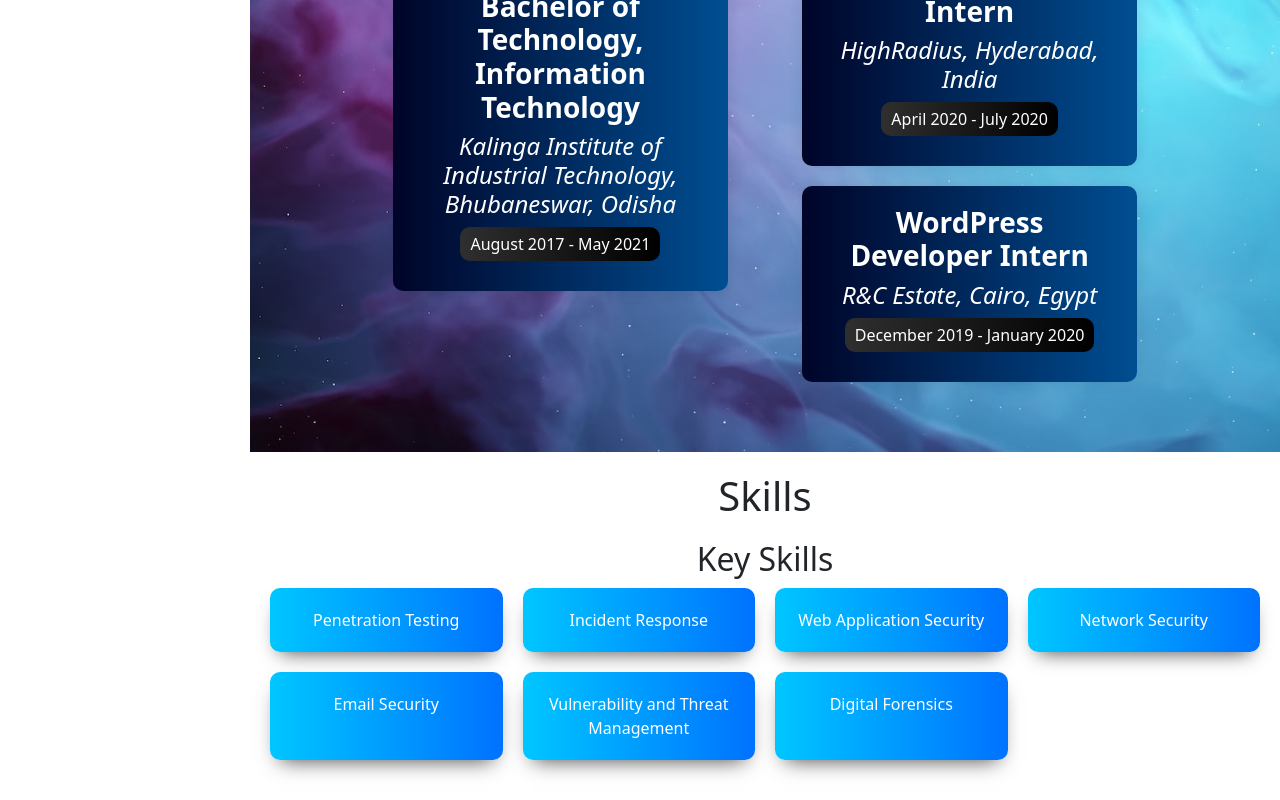
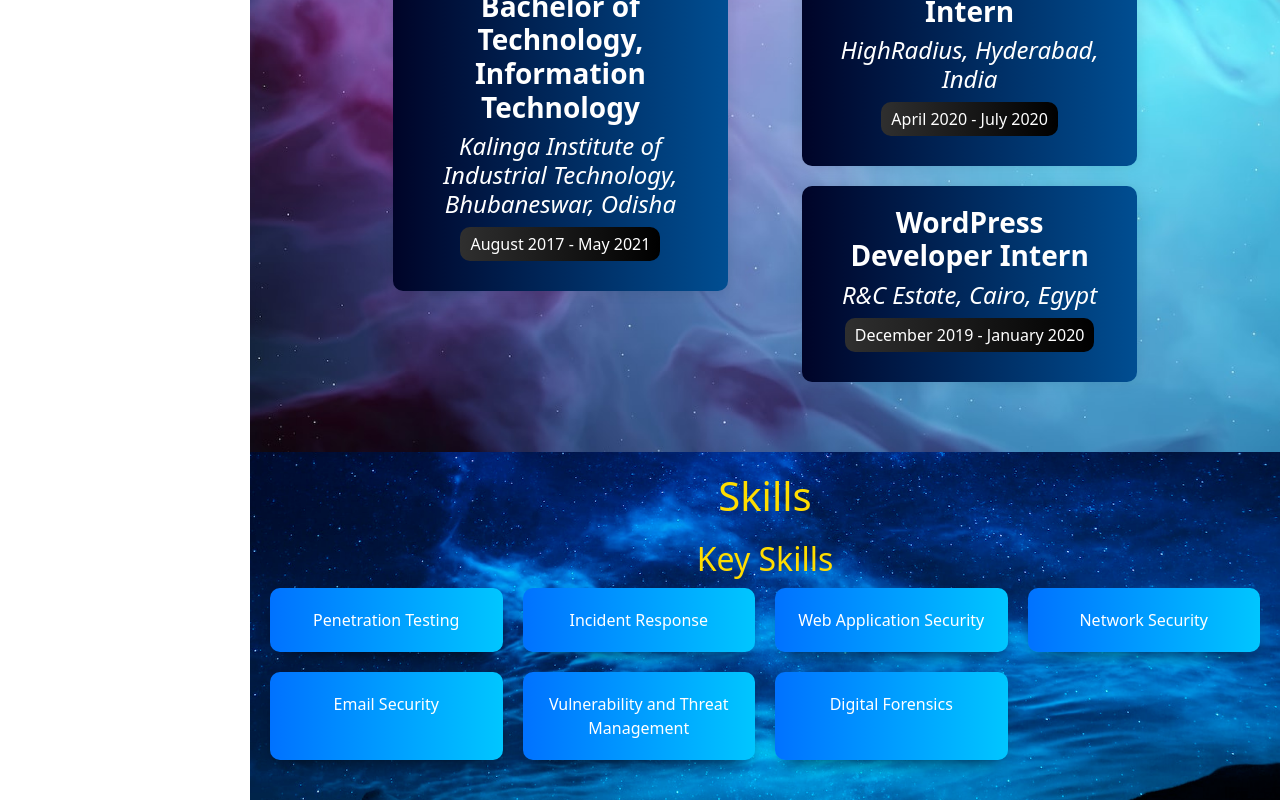
Before and after one commit to theCuriousObserver/My-Portfolio, a React (Create React App) app: page / in a window 1280 px wide. Shown: the part 2075-2875 px from the top of the page. Built offline with nearby package versions, Linux system fonts and the light colour scheme.

Commit message:
Added Colours to Skills

```diff
--- a/src/KeySkills.css
+++ b/src/KeySkills.css
@@ -6,10 +6,10 @@
 
   .skill-item {
     padding: 20px;
-    background: linear-gradient(to right, #00c6ff, #0072ff); /* Adjust as needed */
+    background: linear-gradient(to right, #0072ff, #00c6ff); /* Blue gradient for the skill items */
     border-radius: 10px; /* Adjust as needed */
     text-align: center;
-    color: white; /* Adjust as needed */
+    color: white; /* White color for the text */
     box-shadow: 0px 10px 20px -10px rgba(0,0,0,0.75); /* Adjust as needed */
     transition: transform 0.3s ease-in-out; /* Adjust as needed */
   }
--- a/src/Skills.css
+++ b/src/Skills.css
@@ -1,21 +1,18 @@
 .skills {
     padding: 20px;
-    .skills {
-        padding: 20px;
-        background: linear-gradient(rgba(0, 0, 0, 0.7), rgba(0, 0, 0, 0.7)), url('./Sky-background.jpeg') no-repeat center center fixed;
-        -webkit-background-size: cover;
-        -moz-background-size: cover;
-        -o-background-size: cover;
-        background-size: cover;
-      }
-
-      /* Rest of your CSS */
-
+    background: url('./Sky-background.jpeg') no-repeat center center fixed;
+    -webkit-background-size: cover;
+    -moz-background-size: cover;
+    -o-background-size: cover;
+    background-size: cover;
+    color: #ffffff; /* White color for the text */
   }
 
   .skills-heading {
     text-align: center;
     margin-bottom: 20px;
+    font-size: 2.5em; /* Adjust as needed */
+    color: #ffdd00; /* Yellow color for the main heading */
   }
 
   .skills-section {
@@ -24,4 +21,6 @@
 
   .skills-subheading {
     margin-bottom: 10px;
+    font-size: 2em; /* Adjust as needed */
+    color: #ffdd00; /* Yellow color for the subheadings */
   }
```
